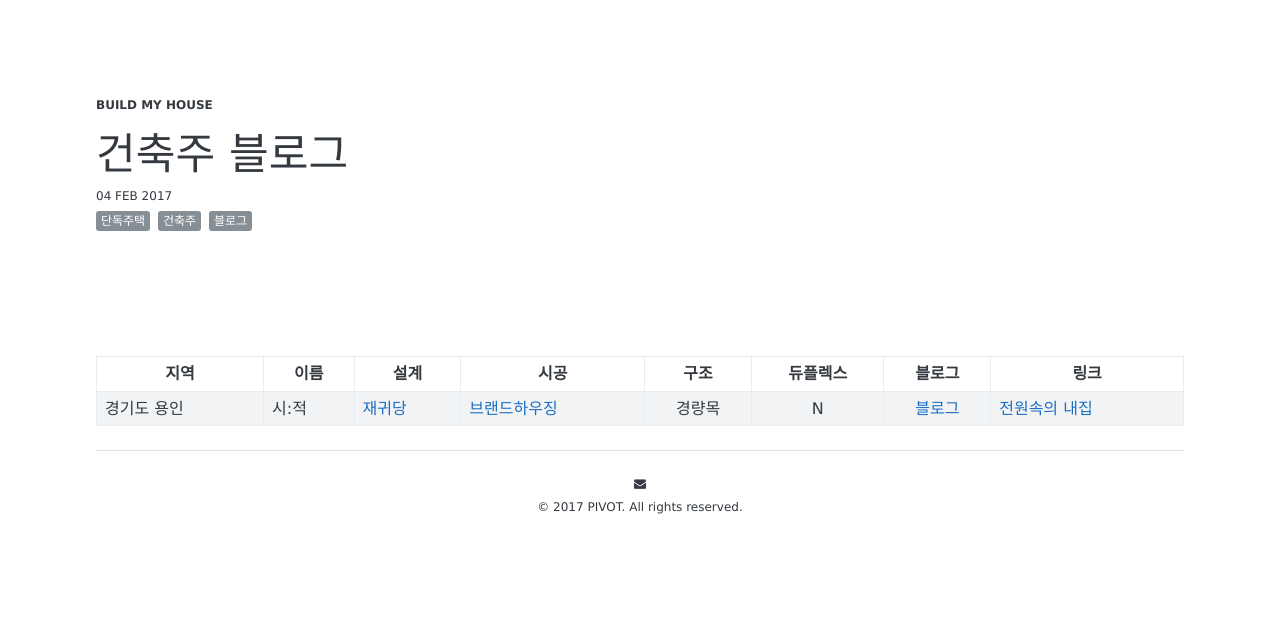
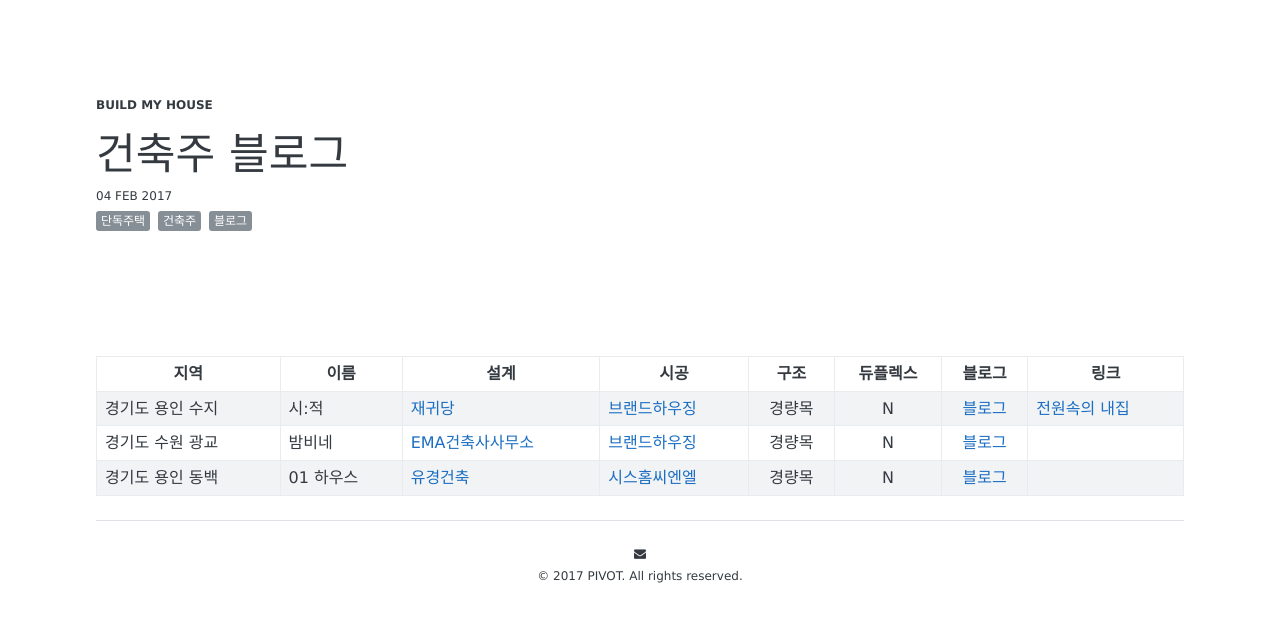
Before and after one commit to build-my-house/build-my-house.github.io, a Jekyll site: the page built from _posts/2017-02-04-blogs.md, in a window 1280 px wide. Shown: the top 622 px of the page. Built offline with Jekyll 4.4.1, drawn with Linux system fonts in a browser that asks for light colours; nearby versions of some CDN libraries; some web fonts are replaced.

Commit message:
add content

```diff
--- a/_posts/2017-02-04-blogs.md
+++ b/_posts/2017-02-04-blogs.md
@@ -8,7 +8,17 @@ tags: 단독주택 건축주 블로그
 
 | 지역 | 이름 | 설계 | 시공 | 구조 | 듀플렉스 | 블로그 | 링크 |
 | --- | --- | --- | --- | :-: | :---: | :---: | --- |
-| 경기도 용인 | 시:적 | [재귀당][01]{:target="_blank"} | [브랜드하우징][01_1]{:target="_blank"} | 경량목 | N | [블로그][01_blog]{:target="_blank"} | [전원속의 내집][01_2]{:target="_blank"} |
+| 경기도 용인 수지 | 시:적 | [재귀당][01]{:target="_blank"} | [브랜드하우징][01_1]{:target="_blank"} | 경량목 | N | [블로그][01_blog]{:target="_blank"} | [전원속의 내집][01_2]{:target="_blank"} |
+| 경기도 수원 광교 | 밤비네 | [EMA건축사사무소][02]{:target="_blank"} | [브랜드하우징][01_1]{:target="_blank"} | 경량목 | N | [블로그][02_blog]{:target="_blank"} |
+| 경기도 용인 동백 | 01 하우스 | [유경건축][03]{:target="_blank"} | [시스홈씨엔엘][03_1]{:target="_blank"} | 경량목 | N | [블로그][03_blog]{:target="_blank"} | |
+
+[03]: http://officekyuhng.com/index.php/residential/01-house/
+[03_blog]: http://blog.naver.com/hyewon98
+[03_1]: https://story.kakao.com/ch/syshome
+
+
+[02]: http://emanas.synology.me/wordpress/광교-단독주택/
+[02_blog]: http://blog.naver.com/withzzinpang
 
 [01]: http://jaeguidang.com/220817933649
 [01_blog]: http://artknitting.blog.me/220820782093
```
